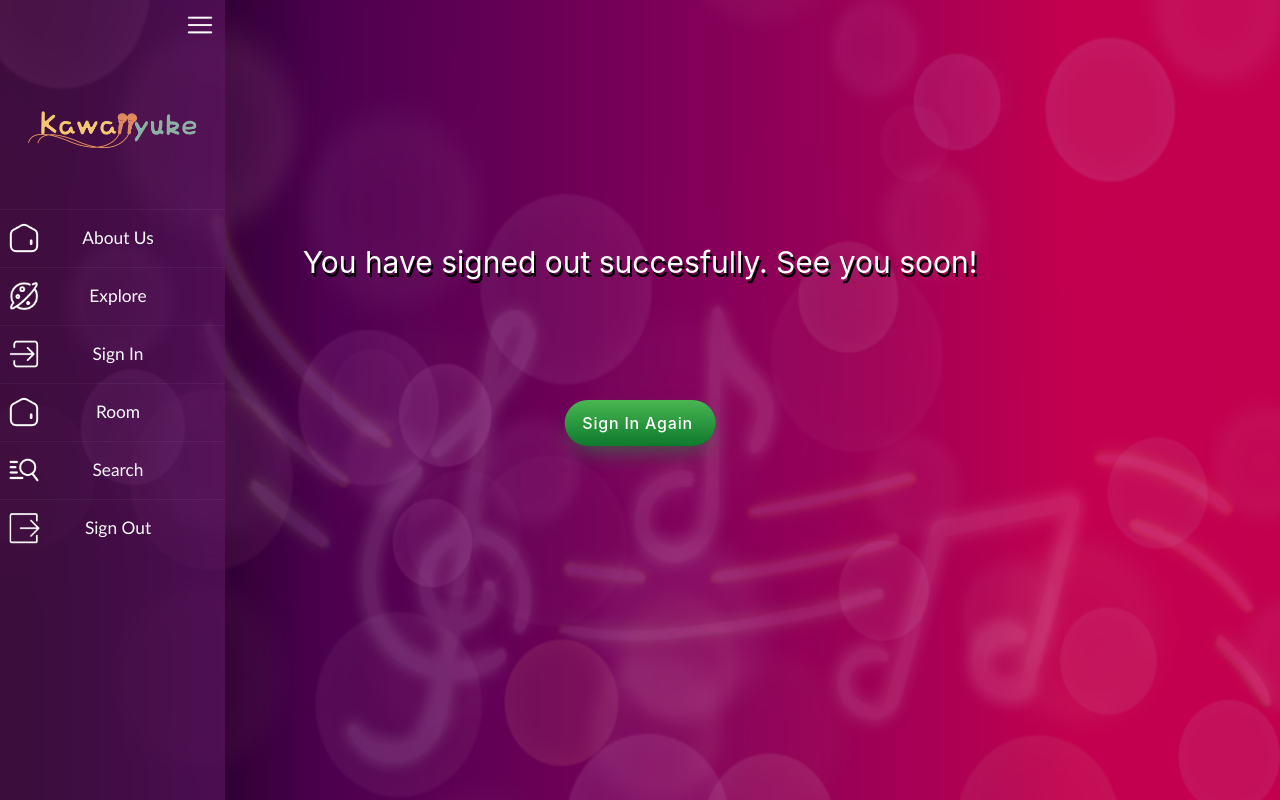
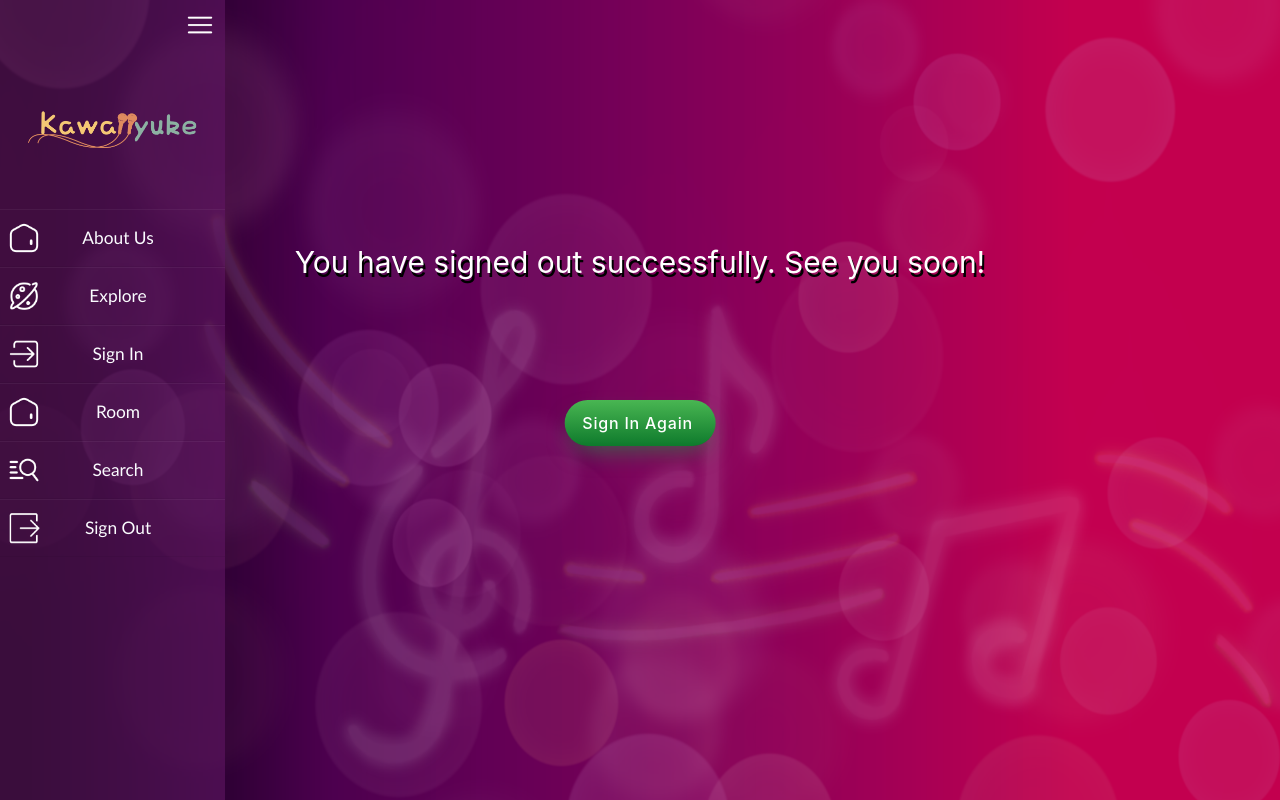
Before and after one commit to KawaiiYuke/KawaiiYuke, a React (Create React App) app: page /signout in a window 1280 px wide. Built offline with nearby package versions, Linux system fonts and the light colour scheme; no server answers; what spotify-web-api-node would draw is missing.

Commit message:
small fixes before pushing

```diff
--- a/src/components/SignOut.js
+++ b/src/components/SignOut.js
@@ -4,13 +4,14 @@ import { Link } from "react-router-dom";
 
 const SignOut = () => {
   return (
-  <div className='SignOut'>
-    <div className="title">You have signed out succesfully. See you soon!</div>
-    <Link to="/signin">
-      <buttom className="ReLogin">Sign In Again</buttom>
-    </Link>
-
-  </div>
+    <div className="SignOut">
+      <div className="title">
+        You have signed out successfully. See you soon!
+      </div>
+      <Link to="/signin">
+        <buttom className="ReLogin">Sign In Again</buttom>
+      </Link>
+    </div>
   );
 };
 
```
